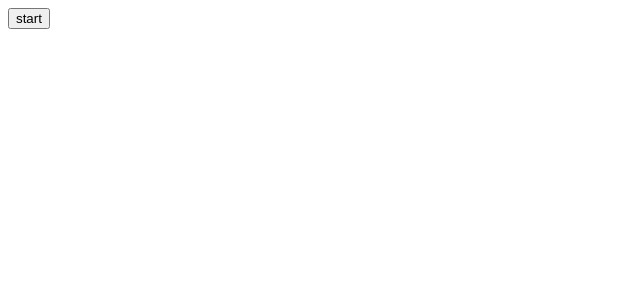
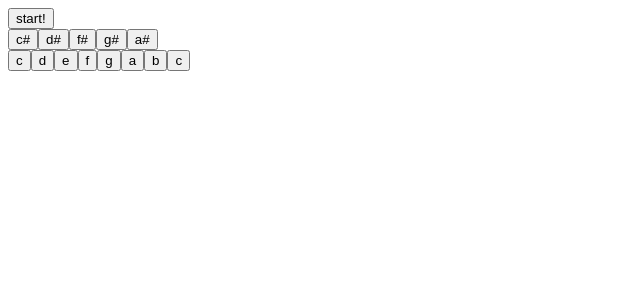
Before and after one commit to crescware/degree-master, an Angular app: page / in a window 1280 px wide. Shown: the top 300 px of the page, without its empty margins (0-640 px from the left). Built offline with nearby package versions, Linux system fonts and the light colour scheme.

Commit message:
12 equal temperament

```diff
--- a/src/app/app.component.html
+++ b/src/app/app.component.html
@@ -1 +1,19 @@
-<button (mousedown)="onMousedown()">start</button>
+<button (click)="onClickStart()">start!</button>
+
+<div>
+  <button (mousedown)="onMousedown('c#', 0)">c#</button>
+  <button (mousedown)="onMousedown('d#', 0)">d#</button>
+  <button (mousedown)="onMousedown('f#', 0)">f#</button>
+  <button (mousedown)="onMousedown('g#', 0)">g#</button>
+  <button (mousedown)="onMousedown('a#', 0)">a#</button>
+</div>
+<div>
+  <button (mousedown)="onMousedown('c', 0)">c</button>
+  <button (mousedown)="onMousedown('d', 0)">d</button>
+  <button (mousedown)="onMousedown('e', 0)">e</button>
+  <button (mousedown)="onMousedown('f', 0)">f</button>
+  <button (mousedown)="onMousedown('g', 0)">g</button>
+  <button (mousedown)="onMousedown('a', 0)">a</button>
+  <button (mousedown)="onMousedown('b', 0)">b</button>
+  <button (mousedown)="onMousedown('c', 1)">c</button>
+</div>
--- a/src/app/app.component.ts
+++ b/src/app/app.component.ts
@@ -1,20 +1,42 @@
 import { Component, OnInit } from '@angular/core';
 
 import { Synth } from './synth';
+
+const note = [
+  'c',
+  'c#',
+  'd',
+  'd#',
+  'e',
+  'f',
+  'f#',
+  'g',
+  'g#',
+  'a',
+  'a#',
+  'b',
+] as const;
+type Note = typeof note[number];
+
+const freqArr = [...Array(24)]
+  .reduce((acc, _, i) => {
+    return acc.concat(220 * 2 ** (i / 12));
+  }, [] as number[])
+  .slice(3, 3 + 13);
 
 @Component({
   selector: 'app-root',
   templateUrl: './app.component.html',
   styleUrls: ['./app.component.css'],
 })
-export class AppComponent implements OnInit {
+export class AppComponent {
   synth: Synth | null = null;
 
-  ngOnInit() {
+  onClickStart() {
     this.synth = new Synth();
   }
 
-  onMousedown() {
-    this.synth?.play(440, 300);
+  onMousedown(n: Note, oct: 0 | 1) {
+    this.synth?.play(freqArr[note.indexOf(n) + oct * 12], 300);
   }
 }
```
